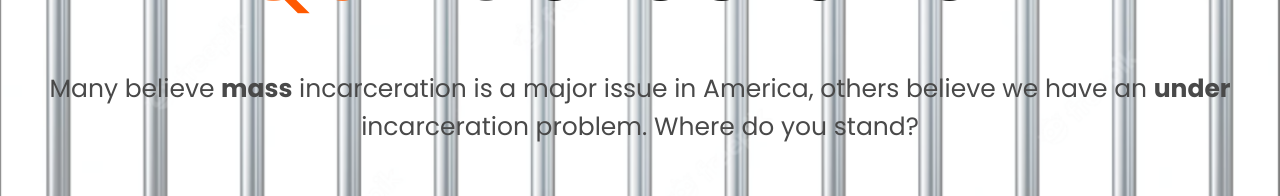
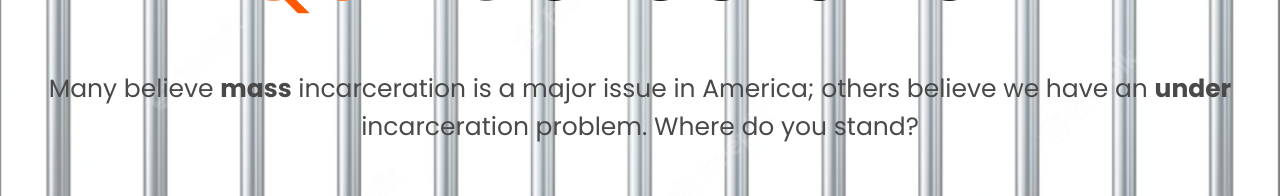
Before and after one commit to nvonhindenburg12/Quizcarceration, a plain HTML site: page index.html in a window 1280 px wide. Shown: the part 248-444 px from the top of the page. Drawn offline with Linux system fonts and the light colour scheme.

Commit message:
Update index.html
grammar corrections

```diff
--- a/index.html
+++ b/index.html
@@ -47,7 +47,7 @@
       </div>
 
       <div class="description">
-        <p class="desciption-text">Many believe <span style="font-weight:bold">mass</span> incarceration is a major issue in America, others believe we have an <span style="font-weight:bold">under</span> incarceration problem. Where do you stand?</p>
+        <p class="desciption-text">Many believe <span style="font-weight:bold">mass</span> incarceration is a major issue in America; others believe we have an <span style="font-weight:bold">under</span> incarceration problem. Where do you stand?</p>
       </div>
 
       <div class="start-here">
```
